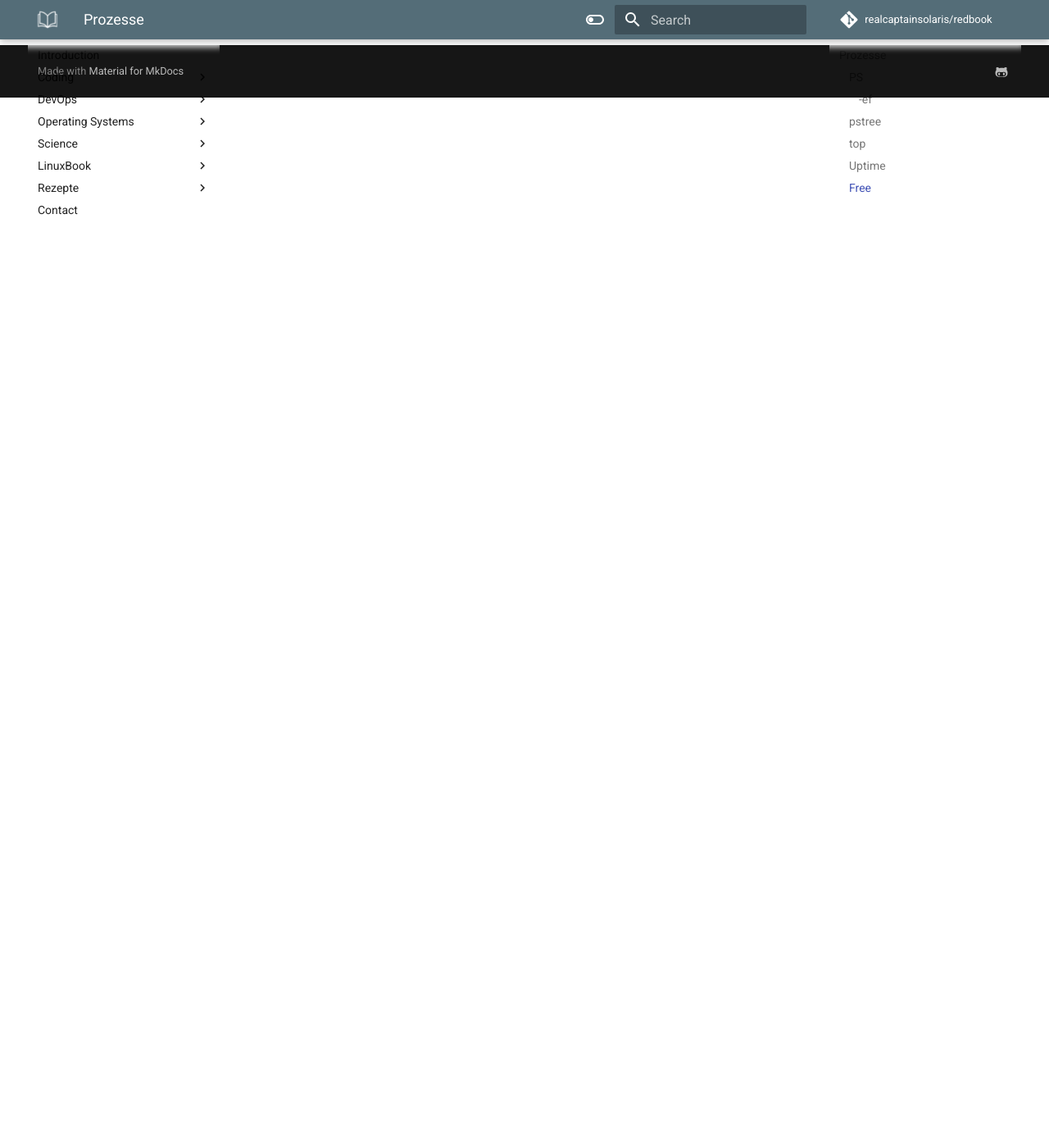
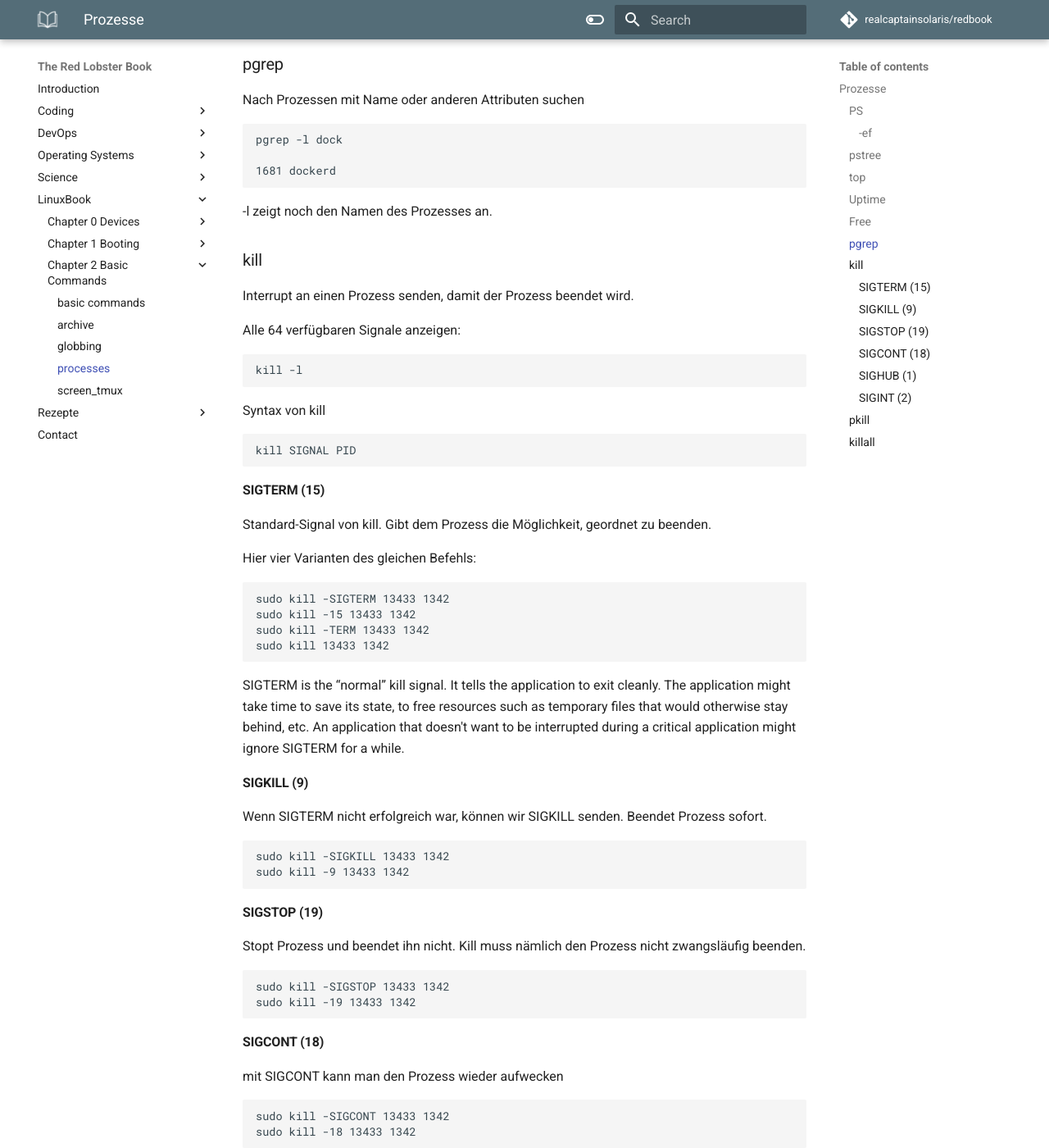
Before and after one commit to realcaptainsolaris/redbook, an MkDocs documentation site: the page built from docs/linuxbook/processes.md, in a window 1280 px wide and 1400 px high, scrolled down 1902 px. Shown: the whole window at 82% size. Built offline with MkDocs 1.6.1 and Material for MkDocs 9.7.7, drawn with Linux system fonts in a browser that asks for light colours; comment, search, counter and statistics services are not loaded; before the commit the page ends 2021 px from its top, so only the background shows below that; some of the changed text lies outside the part shown.

Commit message:
processes tmux

```diff
--- a/docs/linuxbook/processes.md
+++ b/docs/linuxbook/processes.md
@@ -69,3 +69,97 @@ Prozessorkerne, da sonst Prozesse in der Warteschlange liegen.
 Zeigt die Speicherauslastung an, (h) für human readable
 
     free -h
+
+## pgrep
+Nach Prozessen mit Name oder anderen Attributen suchen
+
+    pgrep -l dock
+
+    1681 dockerd
+
+-l zeigt noch den Namen des Prozesses an.
+
+## kill
+Interrupt an einen Prozess senden, damit der Prozess beendet wird.
+
+Alle 64 verfügbaren Signale anzeigen:
+
+    kill -l
+
+
+Syntax von kill
+
+    kill SIGNAL PID
+
+### SIGTERM (15)
+Standard-Signal von kill. Gibt dem Prozess die Möglichkeit,
+geordnet zu beenden.
+
+Hier vier Varianten des gleichen Befehls:
+
+    sudo kill -SIGTERM 13433 1342
+    sudo kill -15 13433 1342
+    sudo kill -TERM 13433 1342
+    sudo kill 13433 1342
+
+SIGTERM is the “normal” kill signal. It tells the application to exit cleanly. The application might take time to save its state, to free resources such as temporary files that would otherwise stay behind, etc. An application that doesn't want to be interrupted during a critical application might ignore SIGTERM for a while.
+
+
+### SIGKILL (9)
+Wenn SIGTERM nicht erfolgreich war, können wir SIGKILL senden.
+Beendet Prozess sofort.
+
+    sudo kill -SIGKILL 13433 1342
+    sudo kill -9 13433 1342
+
+### SIGSTOP (19)
+Stopt Prozess und beendet ihn nicht. Kill muss nämlich den Prozess
+nicht zwangsläufig beenden.
+
+    sudo kill -SIGSTOP 13433 1342
+    sudo kill -19 13433 1342
+
+### SIGCONT (18)
+mit SIGCONT kann man den Prozess wieder aufwecken
+
+    sudo kill -SIGCONT 13433 1342
+    sudo kill -18 13433 1342
+
+### SIGHUB (1)
+Wenn ein Terminal geschlossen wird, dann sendet es ein -SIGHUP (1) an alle noch laufenden Programme und sie brechen ab.
+
+    sudo kill -SIGHUP 13433 1342
+    sudo kill -1 13433 1342
+
+SIGHUP is about the same as SIGTERM in terms of harshness, but it has a specific role because it's automatically sent to applications running in a terminal when the user disconnects from that terminal (etymologically, because the user was connecting via a telephone line and the modem hung up). SIGHUP is often involuntary, unlike SIGTERM which has to be sent explicitly, so applications should try to save their state on a SIGHUP. SIGHUP also has a completely different conventional meaning for non-user-facing applications (daemons), which is to reload their configuration file.
+
+### SIGINT (2)
+Unterbricht die Terminalverbindung zum Prozess und damit wird er
+gestoppt. Enstpricht der Tastenkombination STRG + C
+
+    sudo kill -SIGINT 13433 1342
+
+SIGINT is the “weakest” of the lot. Its conventional meaning is “stop what you're doing right now and wait for further user input”. It's the signal generated by Ctrl+C in a terminal. Non-interactive programs generally treat it like SIGTERM
+
+## pkill
+gleiche Syntax wie pgrep. Mit dem Attribut `-x` wird nur der
+Prozess mit dem genauen Namen gekillt (ansonsten zu unsicher).
+Standard-Signal ist SIGTERM.
+
+    sudo pkill -x nginx
+
+## killall
+Sendet Signale an alle Prozesse, die eine gewisse Eigenschaft haben.
+Vorsichtig verwenden!
+
+Liste aller killall-Signal
+
+    killall -l
+
+Alle Programme eines Nutzers finden:
+
+    ps -fu username
+
+Alle Prozesse von username MIT SIGKILL beenden
+
+    sudo killall --sig SIGKILL -u username
--- a/mkdocs.yml
+++ b/mkdocs.yml
@@ -381,6 +381,8 @@ nav:
           - basic commands: linuxbook/basic_commands.md
           - archive: linuxbook/archives.md
           - globbing: linuxbook/globbing.md
+          - processes: linuxbook/processes.md
+          - screen_tmux: linuxbook/screen_tmux.md
   - Rezepte:
       - Thai:
           - peanut chicken curry: recipes/thai_peanut_chicken.md
```
Also changed, not shown: docs/linuxbook/screen_tmux.md (added, +54 -0 lines).
